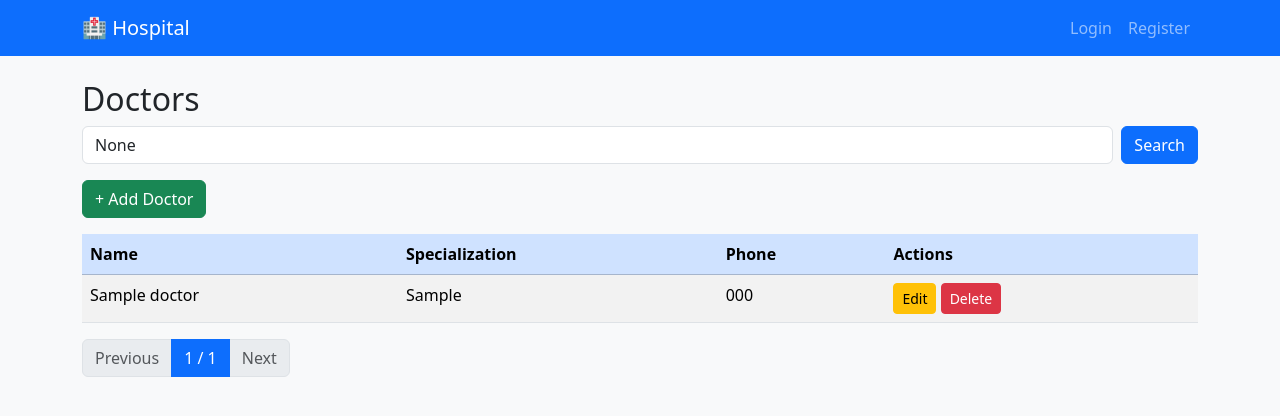
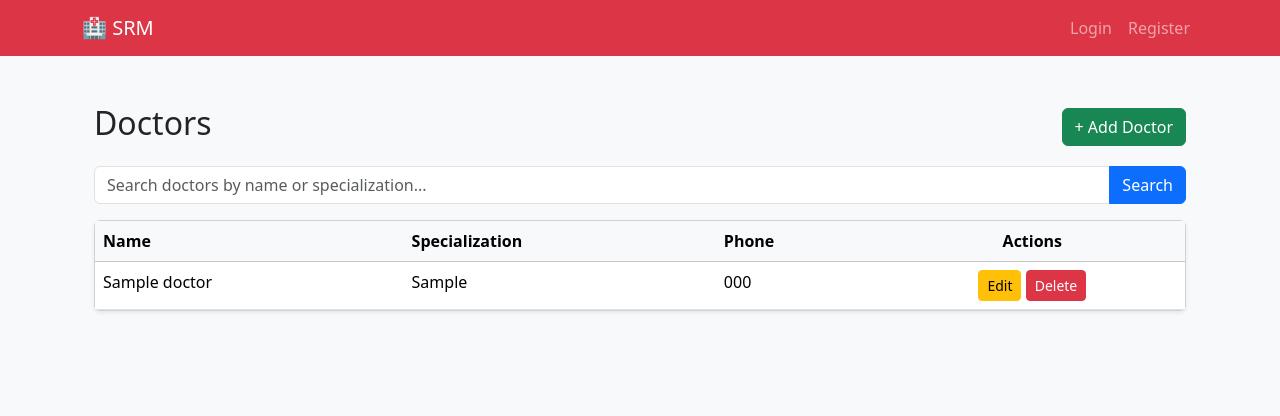
Before and after one commit to Aysha191195/Hospital-Management, a Django app: page /doctors/ in a window 1280 px wide. Shown: the top 416 px of the page. Run offline with Django 5.2, Linux system fonts and the light colour scheme; tables that the repository leaves empty hold one stand-in row (values such as "Sample post").

Commit message:
templates-html files

```diff
--- a/templates/hospital_app/base.html
+++ b/templates/hospital_app/base.html
@@ -3,14 +3,15 @@
 <html lang="en">
 <head>
   <meta charset="utf-8">
-  <title>{% block title %}Hospital App{% endblock %}</title>
+    <title>{% block title %}Hospital App{% endblock %}</title>
   <meta name="viewport" content="width=device-width,initial-scale=1">
   <link href="https://cdn.jsdelivr.net/npm/bootstrap@5.3.2/dist/css/bootstrap.min.css" rel="stylesheet">
+
 </head>
 <body class="bg-light">
-<nav class="navbar navbar-expand-lg navbar-dark bg-primary">
+<nav class="navbar navbar-expand-lg navbar-dark bg-danger">
   <div class="container">
-    <a class="navbar-brand" href="{% url 'home' %}">🏥 Hospital</a>
+    <a class="navbar-brand" href="{% url 'home' %}">🏥 SRM</a>
     <button class="navbar-toggler" type="button" data-bs-toggle="collapse" data-bs-target="#nav">
       <span class="navbar-toggler-icon"></span>
     </button>
--- a/templates/hospital_app/doctor_list.html
+++ b/templates/hospital_app/doctor_list.html
@@ -1,35 +1,81 @@
 {% extends "hospital_app/base.html" %}
 {% block title %}Doctors{% endblock %}
 {% block content %}
+<div class="container mt-4">
+    <div class="d-flex justify-content-between align-items-center mb-3">
         <h2>Doctors</h2>
-<form method="get" class="d-flex mb-3">
-  <input name="q" value="{{ query }}" class="form-control me-2" placeholder="Search by name">
-  <button class="btn btn-primary">Search</button>
+        <a href="{% url 'add_doctor' %}" class="btn btn-success">+ Add Doctor</a>
+    </div>
+
+    <!-- Search form -->
+    <form method="get" class="mb-3">
+        <div class="input-group">
+            <input type="text" name="q" value="{{ request.GET.q }}" class="form-control"
+                   placeholder="Search doctors by name or specialization...">
+            <button class="btn btn-primary" type="submit">Search</button>
+        </div>
     </form>
-<a href="{% url 'add_doctor' %}" class="btn btn-success mb-3">+ Add Doctor</a>
 
-<table class="table table-striped bg-white">
-<thead class="table-primary"><tr><th>Name</th><th>Specialization</th><th>Phone</th><th>Actions</th></tr></thead>
+    <!-- Doctors table -->
+    <div class="card shadow-sm">
+        <div class="card-body p-0">
+            <table class="table table-hover mb-0">
+                <thead class="table-light">
+                    <tr>
+                        <th>Name</th>
+                        <th>Specialization</th>
+                        <th>Phone</th>
+                        <th class="text-center">Actions</th>
+                    </tr>
+                </thead>
                 <tbody>
-{% for d in doctors %}
+                    {% for doctor in doctors %}
                     <tr>
-  <td>{{ d.name }}</td>
-  <td>{{ d.specialization }}</td>
-  <td>{{ d.phone }}</td>
-  <td>
-    <a href="{% url 'edit_doctor' d.id %}" class="btn btn-warning btn-sm">Edit</a>
-    <a href="{% url 'delete_doctor' d.id %}" class="btn btn-danger btn-sm">Delete</a>
+                        <td>{{ doctor.name }}</td>
+                        <td>{{ doctor.specialization }}</td>
+                        <td>{{ doctor.phone }}</td>
+                        <td class="text-center">
+                            <a href="{% url 'edit_doctor' doctor.id %}" class="btn btn-sm btn-warning">Edit</a>
+                            <a href="{% url 'delete_doctor' doctor.id %}"
+                               class="btn btn-sm btn-danger"
+                               onclick="return confirm('Are you sure you want to delete this doctor?');">
+                               Delete
+                            </a>
                         </td>
                     </tr>
                     {% empty %}
-<tr><td colspan="4" class="text-center">No doctors.</td></tr>
+                    <tr>
+                        <td colspan="4" class="text-center text-muted">No doctors found.</td>
+                    </tr>
                     {% endfor %}
                 </tbody>
             </table>
+        </div>
+    </div>
 
-<nav><ul class="pagination">
-  {% if doctors.has_previous %}<li class="page-item"><a class="page-link" href="?q={{ query }}&page={{ doctors.previous_page_number }}">Previous</a></li>{% else %}<li class="page-item disabled"><span class="page-link">Previous</span></li>{% endif %}
-  <li class="page-item active"><span class="page-link">{{ doctors.number }} / {{ doctors.paginator.num_pages }}</span></li>
-  {% if doctors.has_next %}<li class="page-item"><a class="page-link" href="?q={{ query }}&page={{ doctors.next_page_number }}">Next</a></li>{% else %}<li class="page-item disabled"><span class="page-link">Next</span></li>{% endif %}
-</ul></nav>
+    <!-- Pagination -->
+    {% if doctors.has_other_pages %}
+    <nav class="mt-3">
+        <ul class="pagination justify-content-center">
+            {% if doctors.has_previous %}
+            <li class="page-item">
+                <a class="page-link" href="?page={{ doctors.previous_page_number }}{% if request.GET.q %}&q={{ request.GET.q }}{% endif %}">Previous</a>
+            </li>
+            {% endif %}
+
+            {% for num in doctors.paginator.page_range %}
+            <li class="page-item {% if doctors.number == num %}active{% endif %}">
+                <a class="page-link" href="?page={{ num }}{% if request.GET.q %}&q={{ request.GET.q }}{% endif %}">{{ num }}</a>
+            </li>
+            {% endfor %}
+
+            {% if doctors.has_next %}
+            <li class="page-item">
+                <a class="page-link" href="?page={{ doctors.next_page_number }}{% if request.GET.q %}&q={{ request.GET.q }}{% endif %}">Next</a>
+            </li>
+            {% endif %}
+        </ul>
+    </nav>
+    {% endif %}
+</div>
 {% endblock %}
--- a/templates/hospital_app/edit_doctor.html
+++ b/templates/hospital_app/edit_doctor.html
@@ -7,6 +7,7 @@
         {{ form.as_p }}
         <button type="submit" class="btn btn-success">Save Changes</button>
         <a href="{% url 'doctor_list' %}" class="btn btn-secondary">Cancel</a>
+
     </form>
 </div>
 {% endblock %}
--- a/templates/hospital_app/patient_list.html
+++ b/templates/hospital_app/patient_list.html
@@ -15,7 +15,7 @@
 <tr>
   <td>{{ p.name }}</td>
   <td>{{ p.gender }}</td>
-  <td>{{ p.dob }}</td>
+  <td>{{ p.dob|date:"d M, Y" }}</td>
   <td>{{ p.phone }}</td>
   <td>
     <a href="{% url 'edit_patient' p.id %}" class="btn btn-warning btn-sm">Edit</a>
```
Also changed, not shown: templates/hospital_app/delete_confirm.html (deleted, +0 -8 lines), templates/hospital_app/delete_doctor.html (added, +11 -0 lines), templates/registration/login.html (+22 -14 lines). Lines whose indentation alone changed are shown as unchanged.
